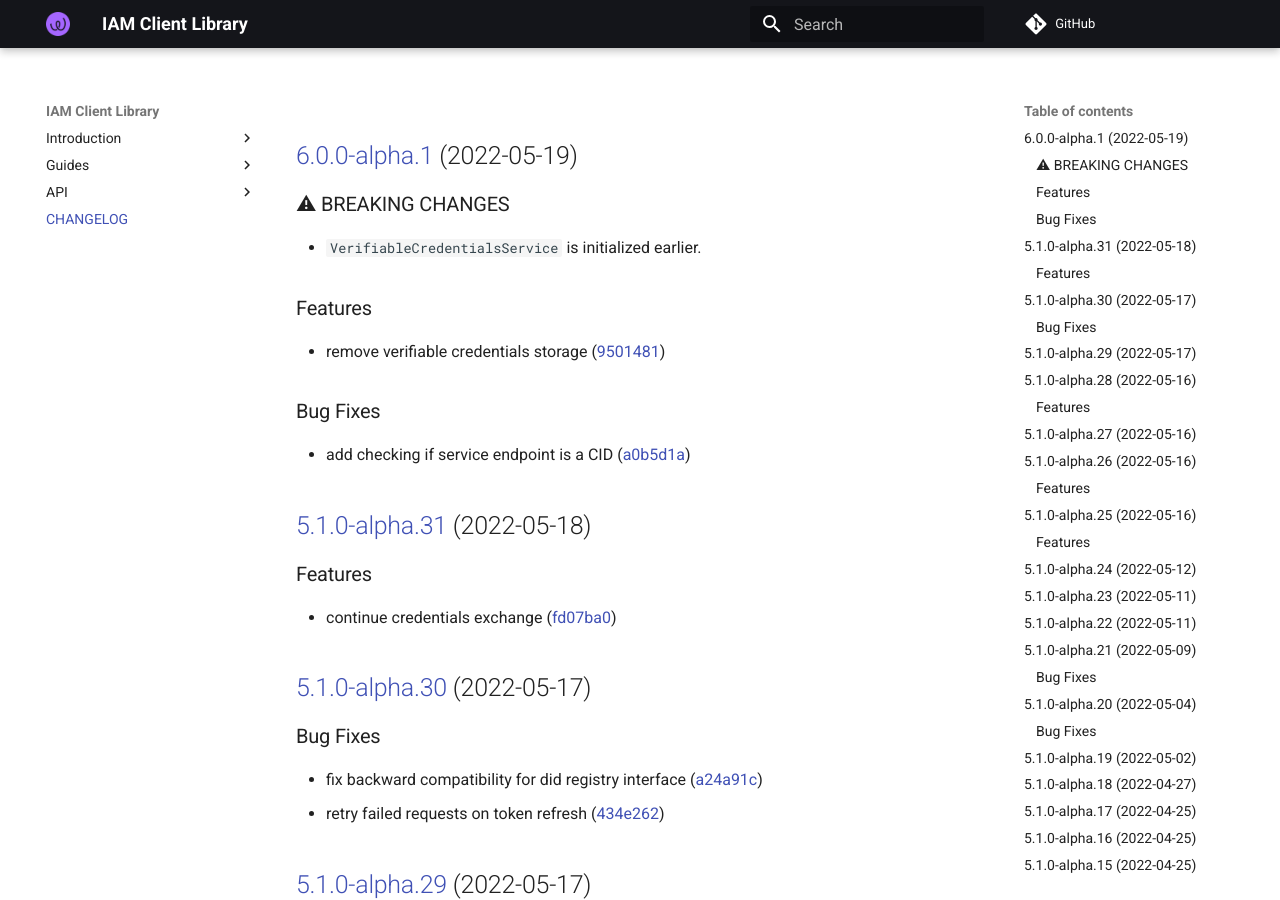
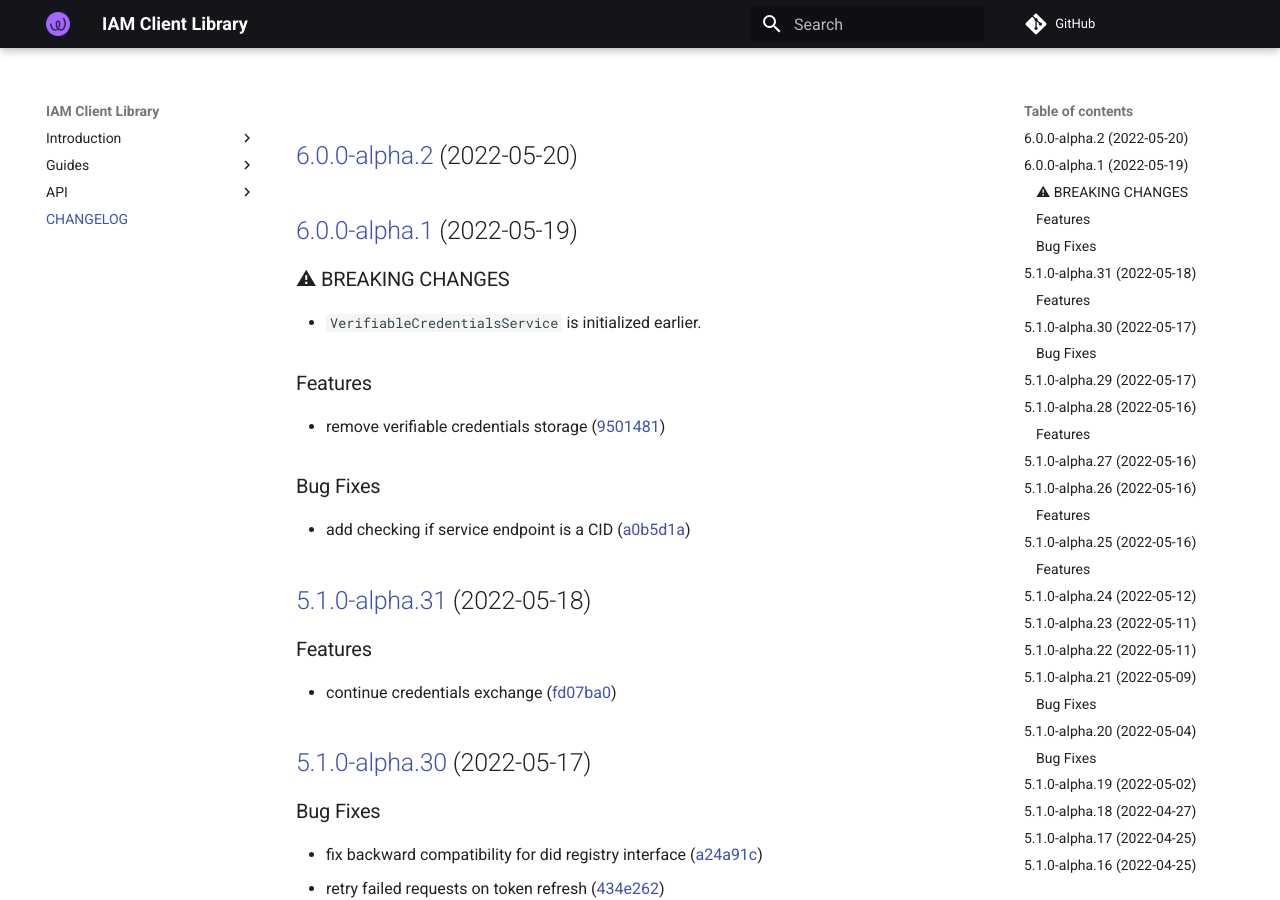
Before and after one commit to energywebfoundation/iam-client-lib, an MkDocs documentation site: the page built from docs/CHANGELOG.md, in a window 1280 px wide and 900 px high. Built offline with MkDocs 1.6.1 and Material for MkDocs 9.7.7, drawn with Linux system fonts in a browser that asks for light colours; comment, search, counter and statistics services are not loaded.

Commit message:
chore(release): 6.0.0-alpha.2 [skip ci]
## [6.0.0-alpha.2](https://github.com/energywebfoundation/iam-client-lib/compare/v6.0.0-alpha.1...v6.0.0-alpha.2) (2022-05-20)

```diff
--- a/docs/CHANGELOG.md
+++ b/docs/CHANGELOG.md
@@ -1,3 +1,5 @@
+## [6.0.0-alpha.2](https://github.com/energywebfoundation/iam-client-lib/compare/v6.0.0-alpha.1...v6.0.0-alpha.2) (2022-05-20)
+
 ## [6.0.0-alpha.1](https://github.com/energywebfoundation/iam-client-lib/compare/v5.1.0-alpha.31...v6.0.0-alpha.1) (2022-05-19)
 
 
--- a/package.json
+++ b/package.json
@@ -1,6 +1,6 @@
 {
   "name": "iam-client-lib",
-  "version": "6.0.0-alpha.1",
+  "version": "6.0.0-alpha.2",
   "description": "Library for Decentralized Identity and Access Management",
   "main": "dist/index.js",
   "module": "dist/index.esm.js",
```
